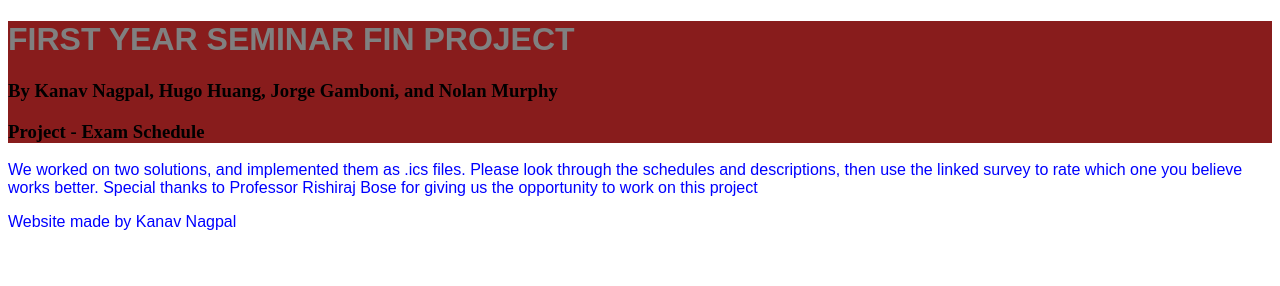
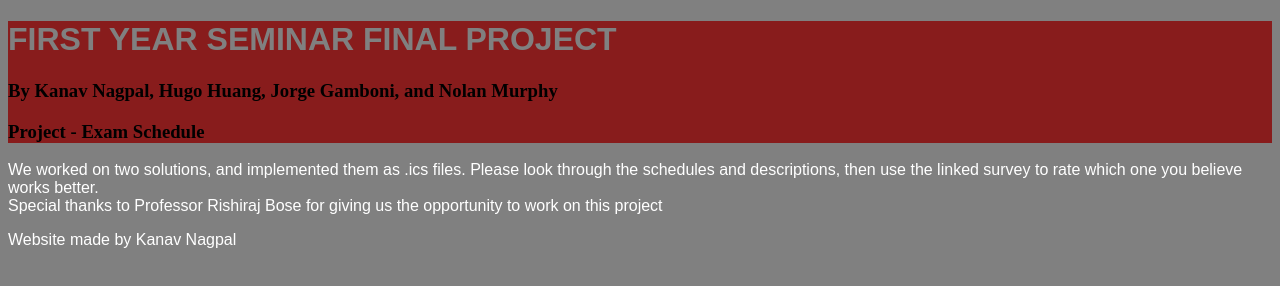
Before and after one commit to kn5225/examsched, a plain HTML site: page index.html in a window 1280 px wide. Drawn offline with Linux system fonts and the light colour scheme.

Commit message:
Update index.html

```diff
--- a/index.html
+++ b/index.html
@@ -11,11 +11,15 @@
   }
   p {
         font-family: Pacifico, sans-serif;
-        color: #0000ff
+        color: white;
+  }
+  body {
+    background-color: gray;
+  }
 
 </style>
 <header>
-<h1> FIRST YEAR SEMINAR FIN PROJECT </h1>
+<h1> FIRST YEAR SEMINAR FINAL PROJECT </h1>
 <h3> By Kanav Nagpal, Hugo Huang, Jorge Gamboni, and Nolan Murphy </h3>
 <h3> Project - Exam Schedule </h3>
 
@@ -27,7 +31,7 @@
 <p>
 We worked on two solutions, and implemented them as .ics files. Please look through the schedules and descriptions,
   then use the linked survey to rate which one you believe works better.
-
+<br>
 Special thanks to Professor Rishiraj Bose for giving us the opportunity to work on this project
 </p>
 <p>
```
